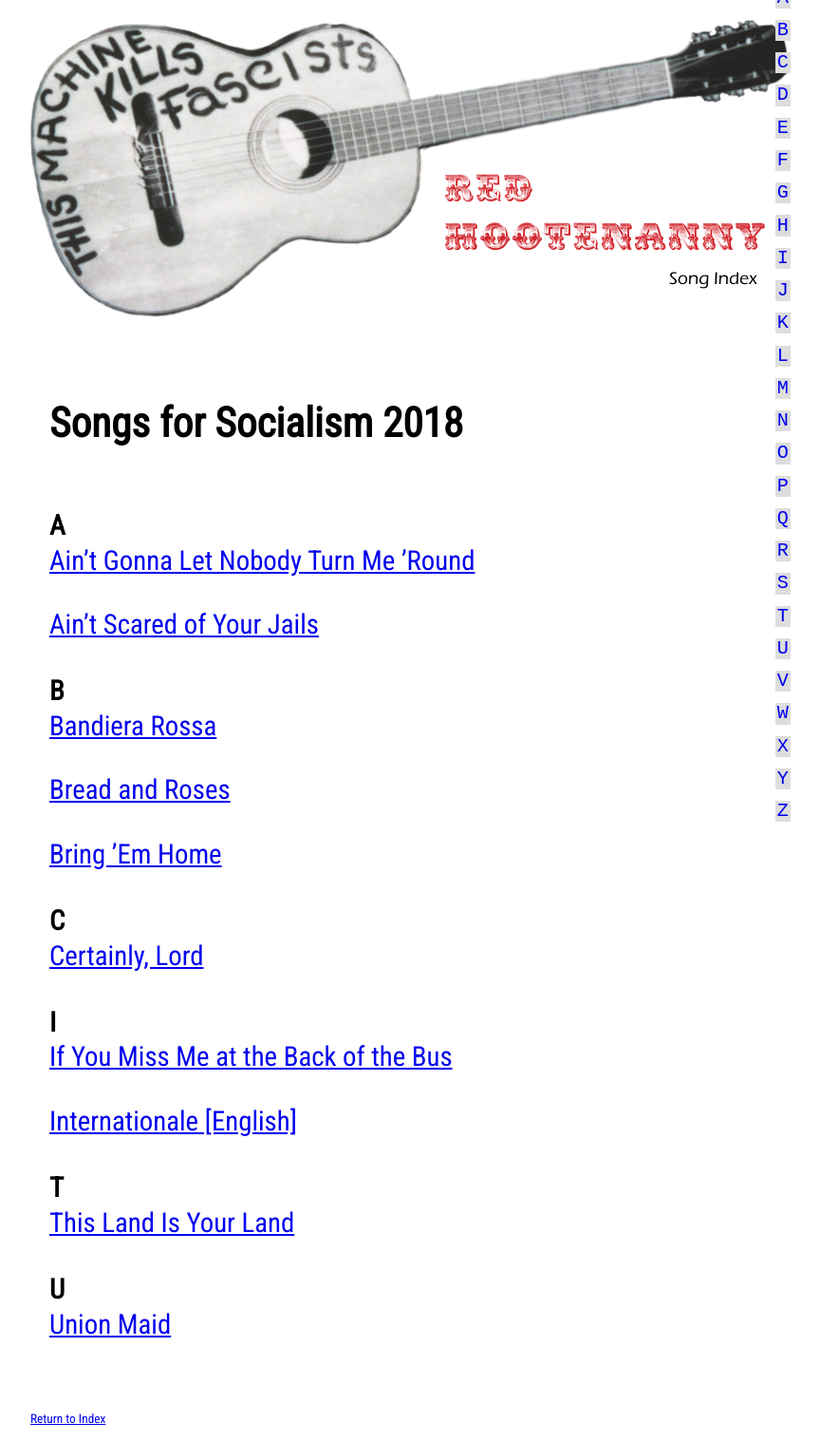
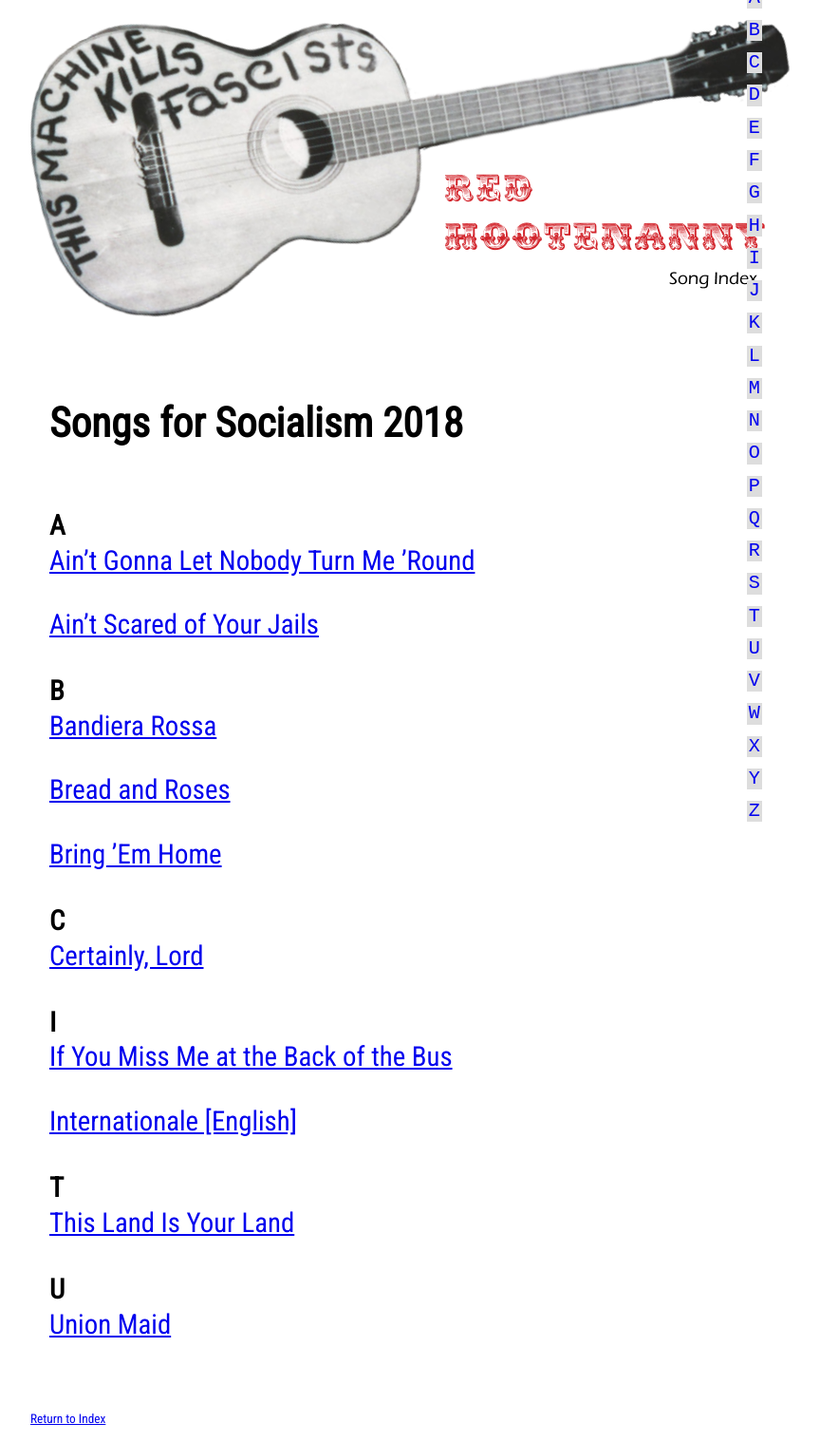
Before and after one commit to socialismconference/songbook.github.io, a Jekyll site: the page built from index.md, in a window 1280 px wide. Shown: the whole page at 95% size, without its empty margins (208-1072 px from the left). Built offline with Jekyll 4.4.1, drawn with Linux system fonts in a browser that asks for light colours; our own code applies the rules of GitHub Pages for plain Markdown files; a script that is not in the unit is left out.

Commit message:
Update style.css

```diff
--- a/assets/css/style.css
+++ b/assets/css/style.css
@@ -78,6 +78,6 @@ section blockquote a {
     margin:0;
   }
   .alphabet + p {
-    right: calc(50vw - 410px)
+    right: calc(50vw - 380px)
   }
 }
```
